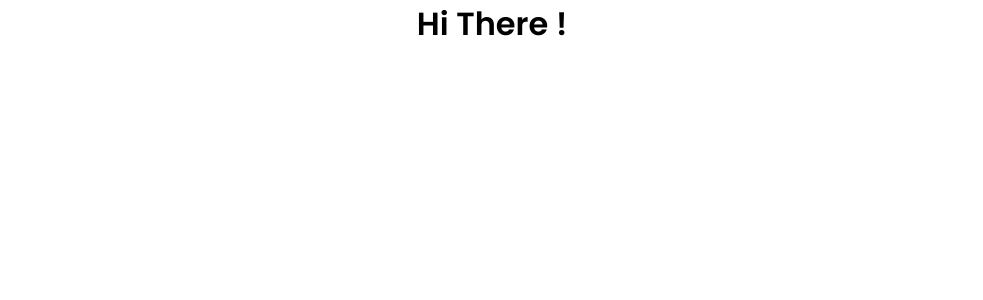
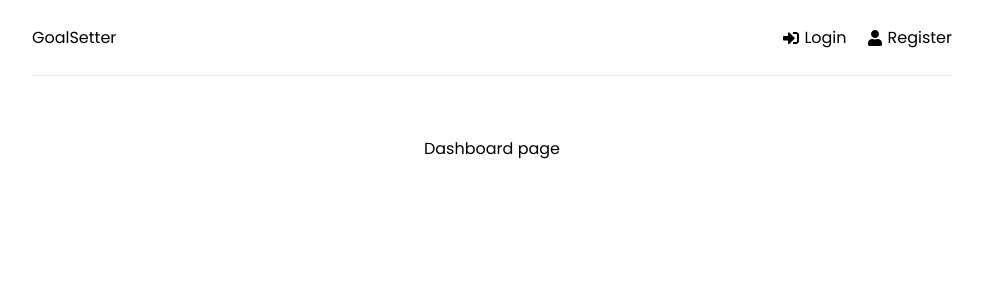
Before and after one commit to ArpanVala/GoalSetter, a React (Vite) app in the folder frontend/: page / in a window 1280 px wide. Shown: the top 300 px of the page, without its empty margins (148-1131 px from the left). Built offline with nearby package versions, Linux system fonts and the light colour scheme.

Commit message:
routes implemented

```diff
--- a/frontend/src/App.jsx
+++ b/frontend/src/App.jsx
@@ -1,10 +1,26 @@
 import React from 'react'
+import {BrowserRouter, Routes, Route} from 'react-router-dom'
+import DashboardPage from './pages/DashboardPage'
+import LoginPage from './pages/LoginPage'
+import RegisterPage from './pages/RegisterPage'
+import Header from './components/Header'
 
 const App = () => {
   return (
-    <div className='container'>
-      <h1>Hi There !</h1>
+    <>
+    <BrowserRouter>
+    <div className="container">
+    <Header/>
+    <Routes>
+      <Route path='/' element={<DashboardPage/>}/>
+      <Route path='/login' element={<LoginPage/>}/>
+      <Route path='/register' element={<RegisterPage/>}/>
+    </Routes>
     </div>
+    </BrowserRouter>
+
+    </>
+
   )
 }
 
--- /dev/null
+++ b/frontend/src/components/Header.jsx
@@ -0,0 +1,30 @@
+import {FaUser, FaSignInAlt,FaSignOutAlt} from 'react-icons/fa'
+import {Link} from 'react-router-dom'
+
+const Header = () => {
+  return (
+    <>
+     <section className="header">
+    <div className="logo">
+        <Link to='/' >GoalSetter</Link>
+    </div>
+
+    <ul>
+        <li>
+        <Link to='/login'>
+        <FaSignInAlt/>Login
+        </Link>
+        </li>
+
+         <li>
+        <Link to='/register'>
+        <FaUser/>Register
+        </Link>
+        </li>
+    </ul>
+     </section>
+    </>
+  )
+}
+
+export default Header
--- /dev/null
+++ b/frontend/src/pages/DashboardPage.jsx
@@ -0,0 +1,10 @@
+
+const DashboardPage = () => {
+  return (
+    <div>
+      Dashboard page
+    </div>
+  )
+}
+
+export default DashboardPage
--- /dev/null
+++ b/frontend/src/pages/LoginPage.jsx
@@ -0,0 +1,9 @@
+const LoginPage = () => {
+  return (
+    <div>
+      Login Page
+    </div>
+  )
+}
+
+export default LoginPage
--- /dev/null
+++ b/frontend/src/pages/RegisterPage.jsx
@@ -0,0 +1,9 @@
+const RegisterPage = () => {
+  return (
+    <div>
+      Register
+    </div>
+  )
+}
+
+export default RegisterPage
--- a/package.json
+++ b/package.json
@@ -6,7 +6,8 @@
   "scripts": {
     "start": "node backend/server.js",
     "server": "nodemon backend/server.js",
-    "client":"npm start --prefix frontend"
+    "client":"npm start --prefix frontend",
+    "dev":"concurrently \"npm run server\" \"npm run client\""
   },
   "author": "Arpan Vala",
   "license": "ISC",
```
Also changed, not shown: 1 other file (tests, documents, lock files or other folders).
